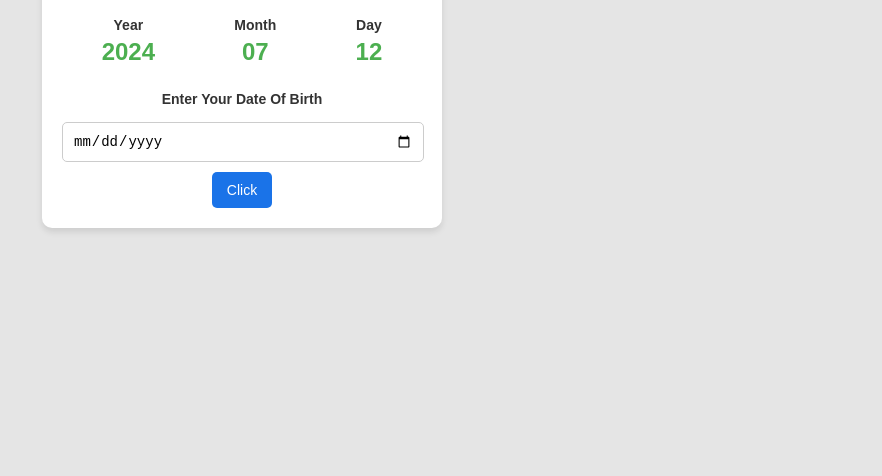
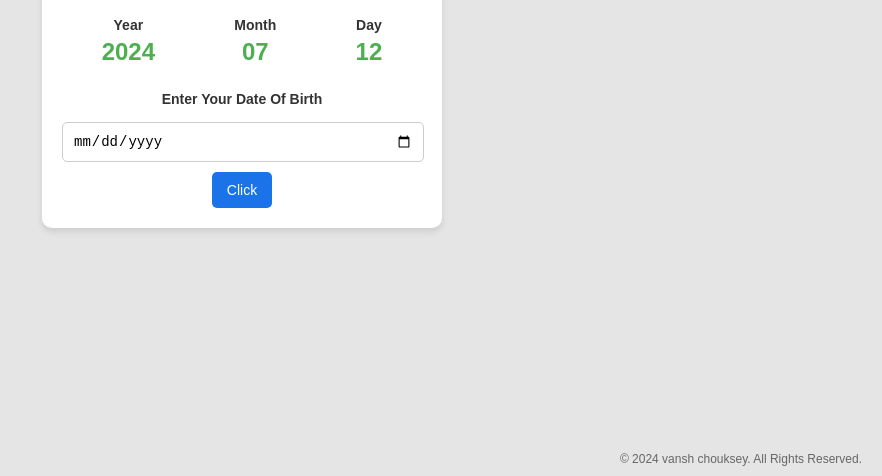
Before and after one commit to Vanshchouksey21/Age-Calculator, a plain HTML site: page index.html in a window 1280 px wide. Shown: the part 324-800 px from the top of the page, without its empty margins (398-1280 px from the left). Drawn offline with Linux system fonts and the light colour scheme.

Commit message:
Commit of Completion

```diff
--- a/Age.css
+++ b/Age.css
@@ -74,6 +74,14 @@ button {
 button:hover {
     background-color: #135ba1;
 }
+/* Footer Section */
+footer {
+    position: fixed;
+    bottom: 10px;
+    right: 20px;
+    font-size: 12px;
+    color: #666;
+}
 
 /* Responsive Design */
 @media (max-width: 600px) {
--- a/Age.js
+++ b/Age.js
@@ -52,9 +52,3 @@ const Display = () => {
     userAgeMonth.innerHTML = ageMonth;
     userAgeDay.innerHTML = ageDay;
 }
-// git init
-// git add README.md
-// git commit -m "first commit"
-// git branch -M main
-// git remote add origin https://github.com/Vanshchouksey21/Age-Calculator.git
-// git push -u origin main
--- a/index.html
+++ b/index.html
@@ -3,8 +3,9 @@
 <head>
     <meta charset="UTF-8">
     <meta name="viewport" content="width=device-width, initial-scale=1.0">
-    <title>Document</title>
+    <title>Age Calculator</title>
     <link rel="stylesheet" href="/Age.css  ">
+    <link rel="stylesheet" href="/logo.jpeg">
 </head>
 <body>
 
@@ -32,7 +33,10 @@
         <button onclick="Display()">Click</button>
 
     </div>
-
+  <!-- Copyright Notice -->
+  <footer >
+    &copy; 2024 vansh chouksey. All Rights Reserved.
+</footer>
 
     <script src="/Age.js">
 
```
Also changed, not shown: logo.jpeg (added).
